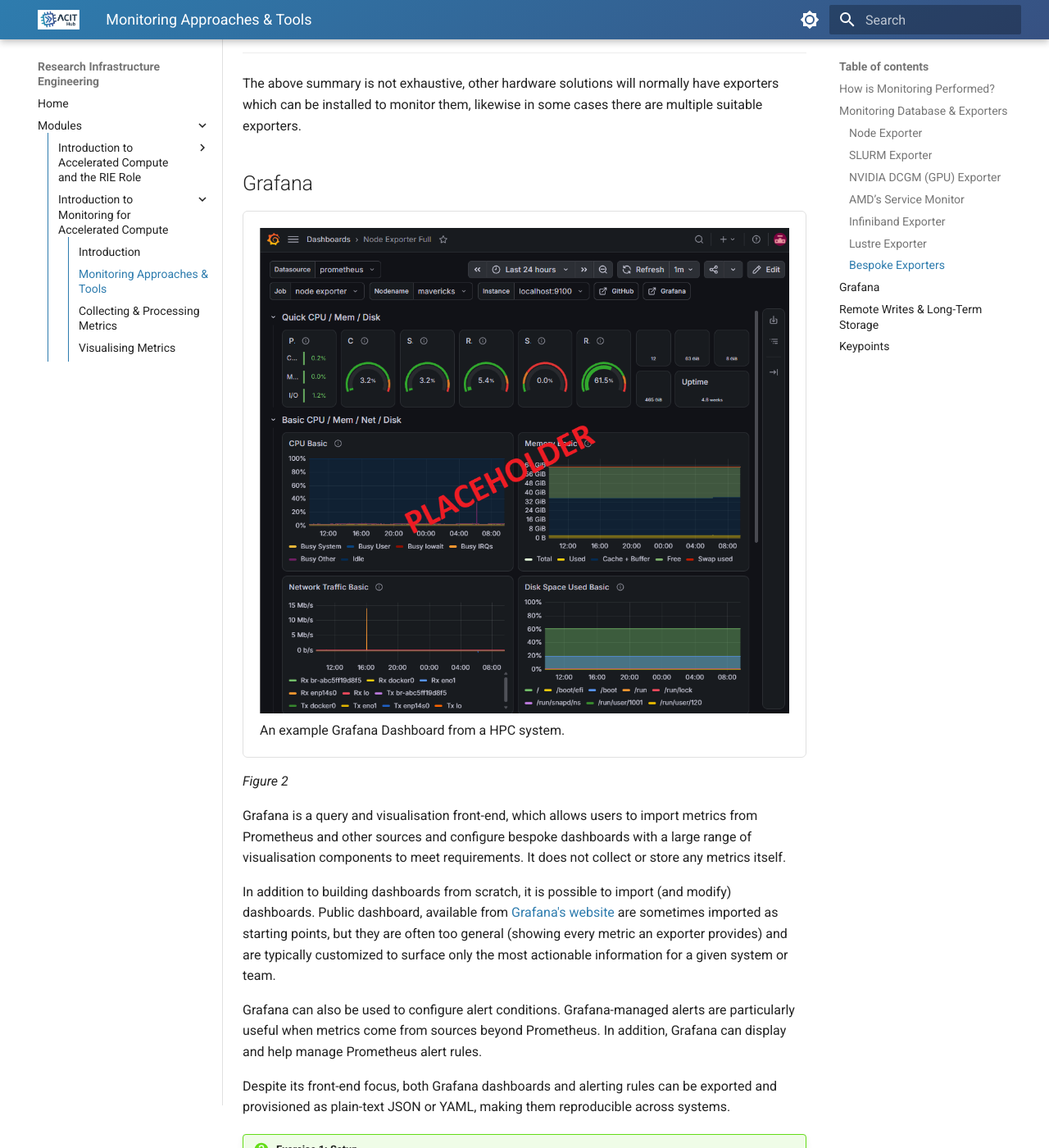
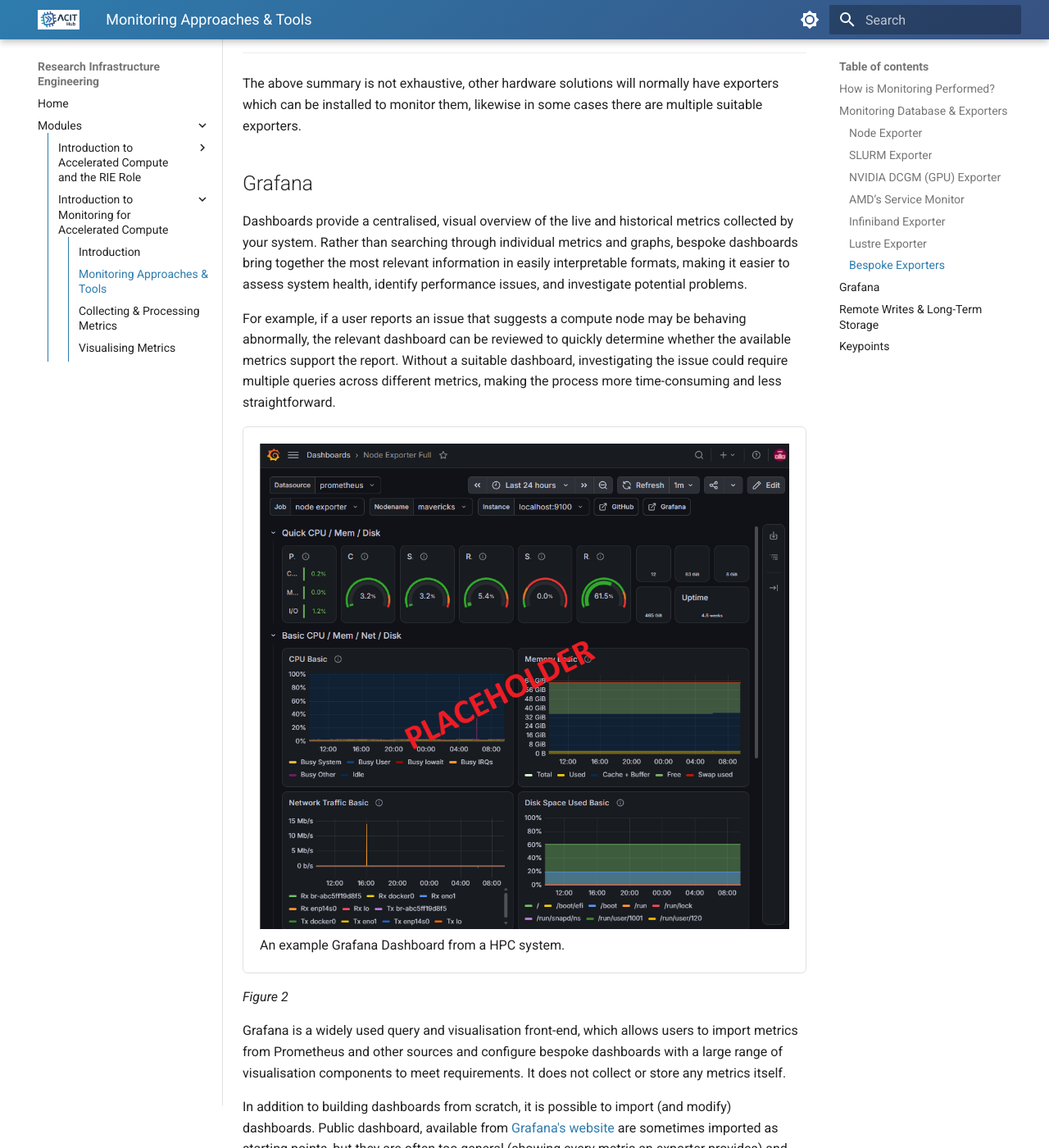
Before and after one commit to ACIT-Hub/docs-acit.surrey.ac.uk, an MkDocs documentation site: the page built from docs/modules/introduction-to-monitoring/approaches-and-tools.md, in a window 1280 px wide and 1400 px high, scrolled down 3031 px. Shown: the whole window at 82% size. Built offline with MkDocs 1.6.1 and Material for MkDocs 9.7.7, drawn with Linux system fonts in a browser that asks for light colours.

Commit message:
Grafana intro

```diff
--- a/docs/modules/introduction-to-monitoring/approaches-and-tools.md
+++ b/docs/modules/introduction-to-monitoring/approaches-and-tools.md
@@ -81,7 +81,9 @@ The above summary is not exhaustive, other hardware solutions will normally have
 
 ## Grafana
 
-<!-- @Todo: Feels like we need a high-level intro to Grafana/dashboards here -->
+Dashboards provide a centralised, visual overview of the live and historical metrics collected by your system. Rather than searching through individual metrics and graphs, bespoke dashboards bring together the most relevant information in easily interpretable formats, making it easier to assess system health, identify performance issues, and investigate potential problems.
+
+For example, if a user reports an issue that suggests a compute node may be behaving abnormally, the relevant dashboard can be reviewed to quickly determine whether the available metrics support the report. Without a suitable dashboard, investigating the issue could require multiple queries across different metrics, making the process more time-consuming and less straightforward.
 
 <!-- @todo Replace this with a submit case-study dashboard -->
 <div class="img-box" markdown>
@@ -90,7 +92,7 @@ An example Grafana Dashboard from a HPC system.
 </div>
 *Figure 2*
 
-Grafana is a query and visualisation front-end, which allows users to import metrics from Prometheus and other sources and configure bespoke dashboards with a large range of visualisation components to meet requirements. It does not collect or store any metrics itself.
+Grafana is a widely used query and visualisation front-end, which allows users to import metrics from Prometheus and other sources and configure bespoke dashboards with a large range of visualisation components to meet requirements. It does not collect or store any metrics itself.
 
 In addition to building dashboards from scratch, it is possible to import (and modify) dashboards. Public dashboard, available from [Grafana's website](https://grafana.com/grafana/dashboards/) are sometimes imported as starting points, but they are often too general (showing every metric an exporter provides) and are typically customized to surface only the most actionable information for a given system or team.
 
```
